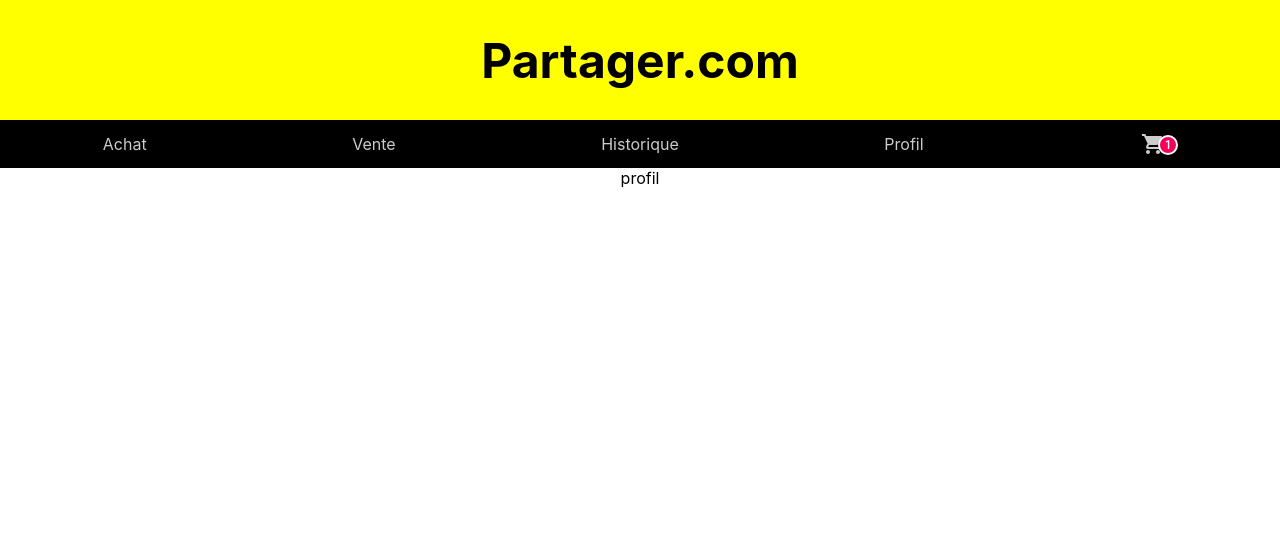
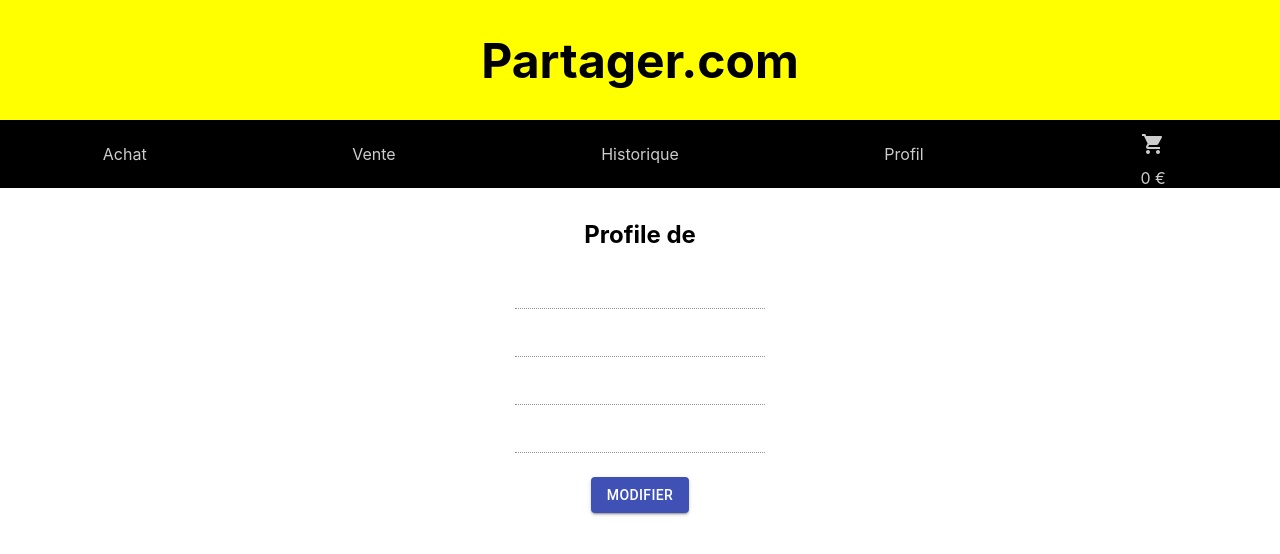
Before and after one commit to rouxxi/checkpoint4_partager_front-end, a React (Create React App) app: page /profil in a window 1280 px wide. Shown: the top 554 px of the page. Built offline with nearby package versions, Linux system fonts and the light colour scheme.

Commit message:
add basket context / abort profil update/ add price in navBar

```diff
--- a/src/components/NavBar.jsx/NavBar.jsx
+++ b/src/components/NavBar.jsx/NavBar.jsx
@@ -5,6 +5,8 @@ import { withStyles } from '@material-ui/core/styles';
 import ShoppingCartIcon from '@material-ui/icons/ShoppingCart';
 import IconButton from '@material-ui/core/IconButton';
 import { Link } from 'react-router-dom';
+import { BasketContext } from '../../contexts/BasketContext/BasketContext';
+import { UserContext } from '../../contexts/userContext/userContext';
 
 const StyledBadge = withStyles((theme) => ({
 	badge: {
@@ -16,7 +18,12 @@ const StyledBadge = withStyles((theme) => ({
 }))(Badge);
 
 function NavBar() {
+	const { userInfo } = React.useContext(UserContext);
+
+	const { basket, setBasket } = React.useContext(BasketContext);
+
 	const classes = styleNavBar();
+
 	return (
 		<div className={classes.main}>
 			<ul className={classes.Ul}>
@@ -34,12 +41,25 @@ function NavBar() {
 				</Link>
 				<Link to='/basket'>
 					<li>
-						<IconButton aria-label='cart'>
-							<StyledBadge badgeContent={1} color='secondary'>
-								<ShoppingCartIcon className={classes.kart} />
-							</StyledBadge>
+						<IconButton aria-label='cart' className={classes.buttonBasket}>
+							{basket.status ? (
+								<StyledBadge
+									badgeContent={() => {
+										return JSON.stringify(localStorage.getItem('basket'))
+											.length;
+									}}
+									color='secondary'
+								>
+									<ShoppingCartIcon className={classes.kart} />
+								</StyledBadge>
+							) : (
+								<StyledBadge color='secondary'>
+									<ShoppingCartIcon className={classes.kart} />
+								</StyledBadge>
+							)}
 						</IconButton>
 					</li>
+					<li>{`${userInfo.money} €`}</li>
 				</Link>
 			</ul>
 		</div>
--- a/src/components/NavBar.jsx/styleNavBar.js
+++ b/src/components/NavBar.jsx/styleNavBar.js
@@ -25,5 +25,8 @@ const styleNavBar = makeStyles({
     kart: {
         color: 'rgba(255,255,255,0.8)',
     },
+    buttonBasket: {
+        padding: 0,
+    },
 });
 export default styleNavBar;
--- a/src/components/common/thumbnail/stylethumbnail.js
+++ b/src/components/common/thumbnail/stylethumbnail.js
@@ -2,7 +2,7 @@ import { makeStyles } from '@material-ui/core/styles';
 
 const stylethumbnail = makeStyles({
     main: {
-        maxWidth: '320px',
+        maxWidth: '200px',
         margin: '1rem',
         border: '1px solid rgba(0,0,0,0.6)',
     },
--- /dev/null
+++ b/src/contexts/BasketContext/BasketContext.jsx
@@ -0,0 +1,18 @@
+import React, { createContext } from 'react';
+
+export const BasketContext = createContext(null);
+
+function BasketContextProvider({ children }) {
+	const [basket, setBasket] = React.useState({
+		status: false,
+		items: {},
+	});
+
+	return (
+		<BasketContext.Provider value={{ basket, setBasket }}>
+			{children}
+		</BasketContext.Provider>
+	);
+}
+
+export default BasketContextProvider;
--- /dev/null
+++ b/src/contexts/userContext/userContext.jsx
@@ -0,0 +1,22 @@
+import React, { createContext } from 'react';
+
+export const UserContext = createContext({});
+
+function UserContextProvider({ children }) {
+	const [userInfo, setUserInfo] = React.useState({
+		idUser: '',
+		firstName: '',
+		lastName: '',
+		nickName: '',
+		email: '',
+		money: 0,
+	});
+
+	return (
+		<UserContext.Provider value={{ userInfo, setUserInfo }}>
+			{children}
+		</UserContext.Provider>
+	);
+}
+
+export default UserContextProvider;
--- a/src/router/Router.jsx
+++ b/src/router/Router.jsx
@@ -8,17 +8,21 @@ import Orders from '../views/Orders/Orders';
 import Selling from '../views/Selling/Selling';
 import Subscribe from '../views/Subscribe/Subscribe';
 import Profil from '../views/Profil/Profil';
+import UserContextProvider from '../contexts/userContext/userContext';
+import BasketContextProvider from '../contexts/BasketContext/BasketContext';
 
 function Router() {
 	return (
 		<BrowserRouter>
 			<Switch>
+				<UserContextProvider>
+					<Route exact path='/'>
+						<Connection />
+					</Route>
 					<Route exact path='/subscribe'>
 						<Subscribe />
 					</Route>
-				<Route exact path='/'>
-					<Connection />
-				</Route>
+					<BasketContextProvider>
 						<Route exact path='/orders'>
 							<NavBar />
 							<Orders />
@@ -39,6 +43,8 @@ function Router() {
 							<NavBar />
 							<Profil />
 						</Route>
+					</BasketContextProvider>
+				</UserContextProvider>
 			</Switch>
 		</BrowserRouter>
 	);
--- a/src/service/userLogin.js
+++ b/src/service/userLogin.js
@@ -1,12 +1,21 @@
 import axios from 'axios';
 
-const userLogin = (state) => {
+const userLogin = (state, history, setUserInfo, userInfo) => {
     axios.post(`${process.env.REACT_APP_URL_BACK}users/login/`,
         state
     ).then((res) => {
         console.log(res);
         localStorage.setItem('token', res.data.token);
         localStorage.setItem('id', res.data.user.iduser);
+        setUserInfo({...res.data.user,
+            idUser: res.data.user.iduser,
+            firstName: res.data.user.firstName,
+            lastName: res.data.user.lastName,
+            nickName: res.data.user.nickName,
+            email: res.data.user.email,
+            money: res.data.user.money,
+        })
+        history.push('/buying')
 
     })
 }
--- a/src/service/userSubscribe.js
+++ b/src/service/userSubscribe.js
@@ -1,8 +1,11 @@
 import axios from 'axios';
 
-const userSubscribe = (state) => {
+const userSubscribe = (state, history) => {
     axios.post(`${process.env.REACT_APP_URL_BACK}users/register/`,
-        state).then((res) => console.log(res))
+        state).then((res) => {
+        console.log(res)
+        history.push('/')
+    })
 }
 
 
--- a/src/views/Connection/Connection.jsx
+++ b/src/views/Connection/Connection.jsx
@@ -1,14 +1,19 @@
 import React from 'react';
+import { Link, useHistory } from 'react-router-dom';
 import TextField from '@material-ui/core/TextField';
 import styleConnection from './styleConnection';
 import Button from '@material-ui/core/Button';
 import ExitToAppIcon from '@material-ui/icons/ExitToApp';
 import userLogin from '../../service/userLogin';
+import { UserContext } from '../../contexts/userContext/userContext';
 
 function Connection() {
+	const { userInfo, setUserInfo } = React.useContext(UserContext);
 	const [email, setEmail] = React.useState('');
 	const [password, setPassword] = React.useState('');
+	const [verifField, setVerifField] = React.useState(false);
 	const classes = styleConnection();
+	const history = useHistory();
 
 	const handleEmail = (e) => {
 		setEmail(e.target.value);
@@ -19,10 +24,19 @@ function Connection() {
 
 	const handleSubmit = (e) => {
 		e.preventDefault();
-		userLogin({
-			email: email,
-			password: password,
-		});
+		if (email.length < 1 || password.length < 1) {
+			setVerifField(true);
+		} else {
+			userLogin(
+				{
+					email: email,
+					password: password,
+				},
+				history,
+				setUserInfo,
+				userInfo
+			);
+		}
 	};
 	return (
 		<div className={classes.main}>
@@ -51,6 +65,11 @@ function Connection() {
 				>
 					Connexion
 				</Button>
+				<Link to='/subscribe'>
+					{' '}
+					<h6>Si vous n'etes pas encore inscris, il n'est pas trop tard !</h6>
+				</Link>
+				{verifField && <h6>Veuillez remplir tout les champs svp.</h6>}
 			</form>
 		</div>
 	);
--- a/src/views/Profil/Profil.jsx
+++ b/src/views/Profil/Profil.jsx
@@ -1,7 +1,122 @@
 import React from 'react';
+import TextField from '@material-ui/core/TextField';
+import Button from '@material-ui/core/Button';
+import SaveIcon from '@material-ui/icons/Save';
+import { UserContext } from '../../contexts/userContext/userContext';
+import styleProfil from './styleProfil';
+import axios from 'axios';
 
 function Profil() {
-	return <div> profil</div>;
+	const { userInfo, setUserInfo } = React.useContext(UserContext);
+	const [firstName, setFirstName] = React.useState('');
+	const [lastName, setLastName] = React.useState('');
+	const [nickName, setNickName] = React.useState('');
+	const [email, setEmail] = React.useState('');
+	const [edit, setEdit] = React.useState(true);
+
+	const classes = styleProfil();
+
+	const handleEmail = (e) => {
+		setEmail(e.target.value);
+	};
+
+	const handleFirstName = (e) => {
+		setFirstName(e.target.value);
+	};
+	const handleLastName = (e) => {
+		setLastName(e.target.value);
+	};
+	const handleNickName = (e) => {
+		setNickName(e.target.value);
+	};
+
+	const handleDisable = () => {
+		setEdit(!edit);
+	};
+
+	const handleSubmit = () => {
+		const { idUser } = userInfo;
+
+		setUserInfo({
+			...userInfo,
+			firstName: firstName.length > 1 ? firstName : userInfo.firstName,
+			lastName: lastName.length > 1 ? lastName : userInfo.lasttName,
+			nickName: nickName.length > 1 ? nickName : userInfo.nickName,
+			email: email.length > 1 ? email : userInfo.email,
+		});
+
+		axios
+			.put(`${process.env.REACT_APP_URL_BACK}users/${idUser}/profil/`, userInfo)
+			.then((res) => {
+				console.log(res);
+				console.log(userInfo);
+				setUserInfo({
+					...res.data.user,
+					firstName: res.data.user.firstName,
+					lastName: res.data.user.lastName,
+					nickName: res.data.user.nickName,
+					email: res.data.user.email,
+				});
+				setEdit(!edit);
+			});
+	};
+	return (
+		<div className={classes.main}>
+			<h2>{`Profile de ${userInfo.nickName}`}</h2>
+			<form className={classes.form} noValidate autoComplete='off'>
+				<TextField
+					value={firstName}
+					onChange={handleFirstName}
+					className={classes.field}
+					label={userInfo.firstName}
+					disabled={edit}
+				/>
+
+				<TextField
+					value={lastName}
+					onChange={handleLastName}
+					className={classes.field}
+					label={userInfo.lastName}
+					disabled={edit}
+				/>
+				<TextField
+					value={nickName}
+					onChange={handleNickName}
+					className={classes.field}
+					label={userInfo.nickName}
+					disabled={edit}
+				/>
+				<TextField
+					value={email}
+					onChange={handleEmail}
+					className={classes.field}
+					label={userInfo.email}
+					disabled={edit}
+				/>
+
+				{edit ? (
+					<Button
+						variant='contained'
+						color='primary'
+						onClick={handleDisable}
+						className={classes.button}
+					>
+						Modifier
+					</Button>
+				) : (
+					<Button
+						variant='contained'
+						color='primary'
+						className={classes.button}
+						onClick={handleSubmit}
+						endIcon={<SaveIcon />}
+					>
+						enregistrer
+					</Button>
+				)}
+			</form>
+		</div>
+	);
 }
 
 export default Profil;
--- a/src/views/Subscribe/styleSubscribe.js
+++ b/src/views/Profil/styleProfil.js
@@ -1,6 +1,6 @@
 import { makeStyles } from '@material-ui/styles';
 
-const styleSubscribe = makeStyles({
+const styleProfil = makeStyles({
     main: {
         margin: '2rem 0 2rem 0',
     },
@@ -14,8 +14,8 @@ const styleSubscribe = makeStyles({
         alignItems: 'center',
     },
     button: {
-        margin: '2rem',
+        margin: '1rem',
     },
 });
 
-export default styleSubscribe;
+export default styleProfil;
--- a/src/views/Subscribe/Subscribe.jsx
+++ b/src/views/Subscribe/Subscribe.jsx
@@ -4,6 +4,7 @@ import styleSubscribe from './styleSubscribe';
 import Button from '@material-ui/core/Button';
 import SaveIcon from '@material-ui/icons/Save';
 import userSubscribe from '../../service/userSubscribe';
+import { useHistory } from 'react-router-dom';
 
 function Subscribe() {
 	const [firstName, setFirstName] = React.useState('');
@@ -12,7 +13,9 @@ function Subscribe() {
 	const [email, setEmail] = React.useState('');
 	const [password, setPassword] = React.useState('');
 	const [verifyPassword, setVerifyPassword] = React.useState('');
+	const [verifField, setVerifField] = React.useState(false);
 	const classes = styleSubscribe();
+	const history = useHistory();
 
 	const handleEmail = (e) => {
 		setEmail(e.target.value);
@@ -34,13 +37,28 @@ function Subscribe() {
 	};
 
 	const handleSubmit = () => {
-		userSubscribe({
-			firstName: firstName,
-			lastName: lastName,
-			nickName: nickName,
-			email: email,
-			password: password,
-		});
+		if (
+			firstName.length < 1 ||
+			lastName.length < 1 ||
+			nickName.length < 1 ||
+			email.length < 1 ||
+			password.length < 1 ||
+			verifyPassword.length < 1
+		) {
+			setVerifField(true);
+		} else {
+			setVerifField(false);
+			userSubscribe(
+				{
+					firstName: firstName,
+					lastName: lastName,
+					nickName: nickName,
+					email: email,
+					password: password,
+				},
+				history
+			);
+		}
 	};
 
 	return (
@@ -87,7 +105,6 @@ function Subscribe() {
 					className={classes.field}
 					label='Confirmation mot de passe'
 				/>
-
 				<Button
 					variant='contained'
 					color='primary'
@@ -97,6 +114,16 @@ function Subscribe() {
 				>
 					Enregister
 				</Button>
+				<Button
+					variant='contained'
+					color='primary'
+					className={classes.button}
+					onClick={() => history.push('/')}
+					endIcon={<SaveIcon />}
+				>
+					Retour
+				</Button>
+				{verifField && <h6>Veuillez remplir tout les champs svp.</h6>}
 			</form>
 		</div>
 	);
```
Also changed, not shown: 1 other file (tests, documents, lock files or other folders). Lines whose indentation alone changed are shown as unchanged.
